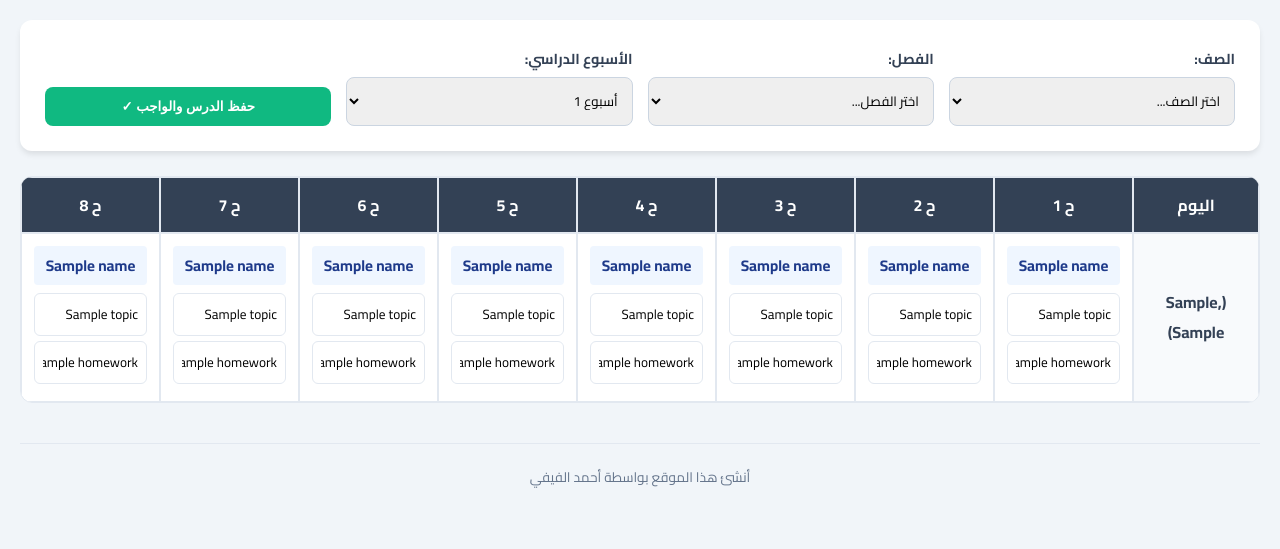
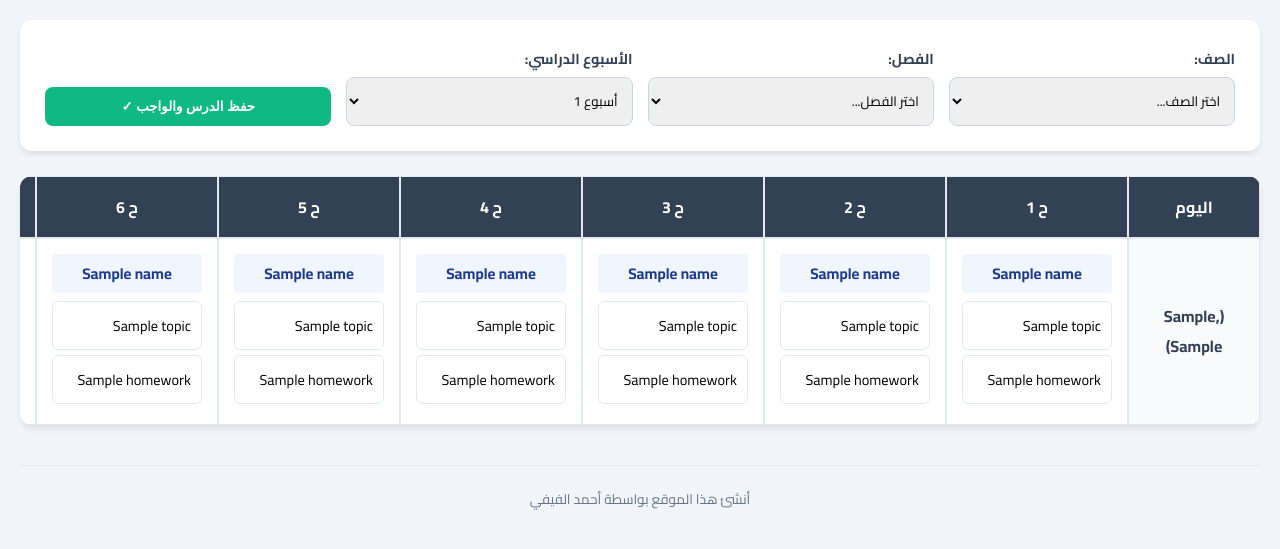
Before and after one commit to ahy564-cyber/Managing-the-weekly-plan, a Flask app: template templates/teacher.html in a window 1280 px wide. Shown: the part 123-672 px from the top of the page. Run offline with Flask 3, Linux system fonts and the light colour scheme; tables that the repository leaves empty hold one stand-in row (values such as "Sample post"); the template is opened without the code that fills it: values that come from a table or form of the project are taken from there, most other values are stand-ins (such as "Sample title", 1, 10 or a date in 2020).

Commit message:
Update teacher and student pages with UI improvements and error fixes
Refactor teacher table styling and add toast notifications. Remove government headers from student view. Update activity log timestamp to use datetime.utcnow().

Replit-Commit-Author: Agent
Replit-Commit-Session-Id: b813f1d7-60dd-4608-b4a2-de94f2d7251a
Replit-Commit-Checkpoint-Type: full_checkpoint
Replit-Commit-Event-Id: 249e8eb7-6231-4472-a96a-3d8e418d15f0
Replit-Commit-Screenshot-Url: https://storage.googleapis.com/screenshot-production-us-central1/07a50d2c-fc51-4352-95cc-4821653c27e5/b813f1d7-60dd-4608-b4a2-de94f2d7251a/Qkw5mwQ
Replit-Helium-Checkpoint-Created: true

```diff
--- a/main.py
+++ b/main.py
@@ -101,7 +101,8 @@ class ActivityLog(db.Model):
 
 def log_activity(role, action):
     try:
-        log = ActivityLog(user_role=role, action=action)
+        # Use timezone-aware UTC or standard datetime
+        log = ActivityLog(user_role=role, action=action, timestamp=datetime.utcnow())
         db.session.add(log)
         db.session.commit()
     except Exception as e:
--- a/templates/student.html
+++ b/templates/student.html
@@ -59,10 +59,6 @@
         </div>
         <div id="capture">
             <div class="header">
-                <div class="gov-info">
-                    المملكة العربية السعودية<br>
-                    وزارة التعليم
-                </div>
                 <div class="logo-container">
                     {% if settings.school_logo %}
                     <img src="/static/uploads/{{ settings.school_logo }}" class="logo">
--- a/templates/teacher.html
+++ b/templates/teacher.html
@@ -10,19 +10,49 @@
         .controls { display: grid; grid-template-columns: repeat(auto-fit, minmax(150px, 1fr)); gap: 15px; align-items: flex-end; }
         label { display: block; margin-bottom: 5px; font-weight: 600; font-size: 0.9em; }
         select { padding: 10px; border-radius: 8px; border: 1.5px solid #cbd5e1; width: 100%; font-family: inherit; }
-        table { width: 100%; border-collapse: separate; border-spacing: 0; background: white; border-radius: 12px; overflow: hidden; border: 1px solid #e2e8f0; }
-        th, td { border: 1px solid #e2e8f0; padding: 12px; text-align: center; }
+
+        .table-container { width: 100%; overflow-x: auto; -webkit-overflow-scrolling: touch; border-radius: 12px; box-shadow: 0 4px 6px -1px rgb(0 0 0 / 0.1); }
+        table { width: 100%; border-collapse: separate; border-spacing: 0; background: white; min-width: 1200px; }
+        th, td { border: 1px solid #e2e8f0; padding: 15px; text-align: center; }
         th { background: #334155; color: white; font-weight: 700; }
-        input { width: 100%; border: 1px solid #e2e8f0; padding: 8px; border-radius: 6px; box-sizing: border-box; font-family: inherit; margin-bottom: 5px; }
+        input { width: 100%; border: 1px solid #e2e8f0; padding: 10px; border-radius: 6px; box-sizing: border-box; font-family: inherit; margin-bottom: 5px; font-size: 0.9em; }
         input:focus { border-color: #3b82f6; outline: none; }
         .fixed-sub { font-weight: 700; color: #1e3a8a; background: #eff6ff; padding: 5px; border-radius: 4px; display: block; margin-bottom: 8px; font-size: 0.95em; }
         .save-btn { background: #10b981; color: white; border: none; padding: 12px 30px; border-radius: 8px; cursor: pointer; font-weight: 700; transition: all 0.2s; }
         .save-btn:hover { background: #059669; transform: translateY(-1px); }
         .header { display: flex; justify-content: space-between; align-items: center; margin-bottom: 20px; }
         .admin-link { color: #3b82f6; text-decoration: none; font-weight: 600; }
+
+        /* Toast Notification Styles */
+        #toast {
+            visibility: hidden;
+            min-width: 250px;
+            background-color: #059669;
+            color: #fff;
+            text-align: center;
+            border-radius: 8px;
+            padding: 16px;
+            position: fixed;
+            z-index: 1000;
+            left: 50%;
+            bottom: 30px;
+            transform: translateX(-50%);
+            font-weight: 700;
+            box-shadow: 0 4px 12px rgba(0,0,0,0.15);
+        }
+        #toast.show {
+            visibility: visible;
+            -webkit-animation: fadein 0.5s, fadeout 0.5s 2.5s;
+            animation: fadein 0.5s, fadeout 0.5s 2.5s;
+        }
+        @-webkit-keyframes fadein { from {bottom: 0; opacity: 0;} to {bottom: 30px; opacity: 1;} }
+        @keyframes fadein { from {bottom: 0; opacity: 0;} to {bottom: 30px; opacity: 1;} }
+        @-webkit-keyframes fadeout { from {bottom: 30px; opacity: 1;} to {bottom: 0; opacity: 0;} }
+        @keyframes fadeout { from {bottom: 30px; opacity: 1;} to {bottom: 0; opacity: 0;} }
     </style>
 </head>
 <body>
+    <div id="toast">تم حفظ البيانات بنجاح ✓</div>
     <div class="header">
         <h1>لوحة تحكم المعلم</h1>
         <a href="/admin" class="admin-link">لوحة المدير 🔑</a>
@@ -55,6 +85,7 @@
     </div>
 
     {% if selected_class %}
+    <div class="table-container">
         <table>
             <thead>
                 <tr>
@@ -66,7 +97,7 @@
                 {% for d in days_order %}
                 {% set is_locked = d in locked_days %}
                 <tr {% if is_locked %}style="background: #fff1f2;"{% endif %}>
-                <td style="background: #f8fafc; font-weight: 700;">
+                    <td style="background: #f8fafc; font-weight: 700; width: 100px; min-width: 100px;">
                         {{ days_ar[d] }}
                         {% if is_locked %}
                         <br><span style="color: #e11d48; font-size: 0.7em;">(مغلق)</span>
@@ -75,11 +106,11 @@
                     {% for p in range(1, 9) %}
                     <td data-day="{{ d }}" data-period="{{ p }}">
                         {% if is_locked %}
-                        <span style="color: #94a3b8; font-size: 0.8em;">هذا اليوم مغلق في هذا الأسبوع محدد من قبل الإدارة</span>
+                            <span style="color: #94a3b8; font-size: 0.8em;">هذا اليوم مغلق</span>
                         {% elif schedule[d][p].subject_name %}
                             <span class="fixed-sub">{{ schedule[d][p].subject_name }}</span>
-                        <input type="text" class="topic" value="{{ schedule[d][p].topic }}" placeholder="الدرس اليومي...">
-                        <input type="text" class="hw" value="{{ schedule[d][p].homework }}" placeholder="الواجب المنزلي...">
+                            <input type="text" class="topic" value="{{ schedule[d][p].topic }}" placeholder="الدرس اليومي..." style="min-width: 150px;">
+                            <input type="text" class="hw" value="{{ schedule[d][p].homework }}" placeholder="الواجب المنزلي..." style="min-width: 150px;">
                         {% else %}
                             <span style="color: #cbd5e1; font-size: 0.8em;">لا توجد مادة</span>
                         {% endif %}
@@ -89,6 +120,7 @@
                 {% endfor %}
             </tbody>
         </table>
+    </div>
     {% else %}
     <div style="text-align: center; padding: 50px; background: white; border-radius: 12px; color: #94a3b8;">
         <h3>يرجى اختيار الصف والفصل للبدء في تعبئة البيانات</h3>
@@ -96,39 +128,67 @@
     {% endif %}
 
     <script>
+        function showToast() {
+            const toast = document.getElementById("toast");
+            toast.className = "show";
+            setTimeout(function(){ toast.className = toast.className.replace("show", ""); }, 3000);
+        }
+
         function saveData() {
             const entries = [];
             document.querySelectorAll('td[data-day]').forEach(td => {
                 const topic = td.querySelector('.topic');
+                const hw = td.querySelector('.hw');
                 if (topic) {
                     entries.push({
                         day: td.dataset.day,
                         period: td.dataset.period,
-                        topic: topic.value,
-                        homework: td.querySelector('.hw').value
+                        topic: topic.value || '',
+                        homework: hw ? hw.value || '' : ''
                     });
                 }
             });
             if (entries.length === 0) return;
 
             const btn = document.querySelector('.save-btn');
+            const originalText = btn.textContent;
             btn.textContent = 'جاري الحفظ...';
+            btn.disabled = true;
             btn.style.opacity = '0.7';
 
             fetch(location.href, {
                 method: 'POST',
                 headers: {'Content-Type': 'application/json'},
                 body: JSON.stringify({entries})
-            }).then(r => {
-                if(r.ok) {
+            })
+            .then(response => {
+                if (!response.ok) throw new Error('Network response was not ok');
+                return response.json();
+            })
+            .then(data => {
+                if(data.status === 'success') {
+                    showToast();
                     btn.textContent = 'تم الحفظ بنجاح ✓';
                     btn.style.background = '#059669';
                     setTimeout(() => {
-                        btn.textContent = 'حفظ الدرس والواجب ✓';
+                        btn.textContent = originalText;
                         btn.style.background = '#10b981';
                         btn.style.opacity = '1';
+                        btn.disabled = false;
                     }, 2000);
+                } else {
+                    alert('خطأ أثناء الحفظ: ' + (data.message || 'فشل الاتصال بالخادم'));
+                    btn.textContent = originalText;
+                    btn.disabled = false;
+                    btn.style.opacity = '1';
                 }
+            })
+            .catch(error => {
+                console.error('Error:', error);
+                alert('حدث خطأ في الاتصال بالخادم، يرجى المحاولة مرة أخرى.');
+                btn.textContent = originalText;
+                btn.disabled = false;
+                btn.style.opacity = '1';
             });
         }
     </script>
```
Lines whose indentation alone changed are shown as unchanged.
